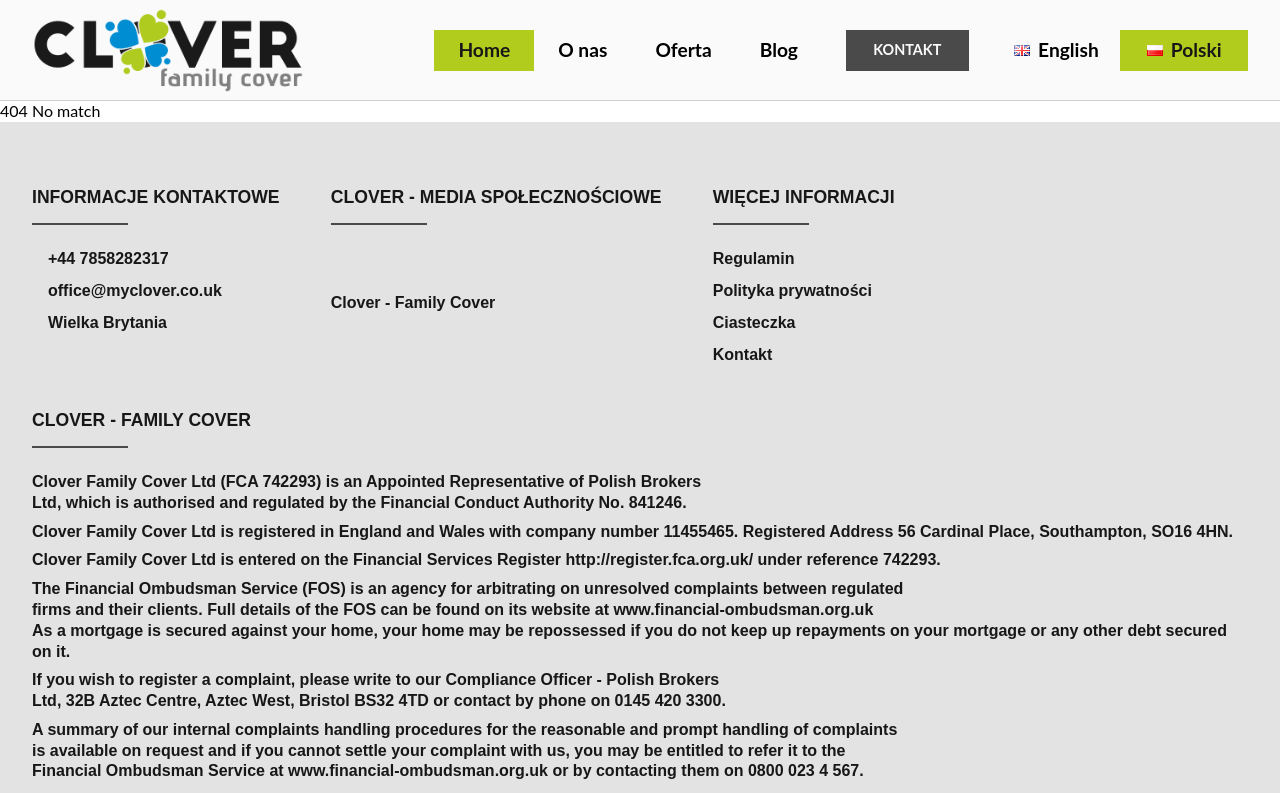
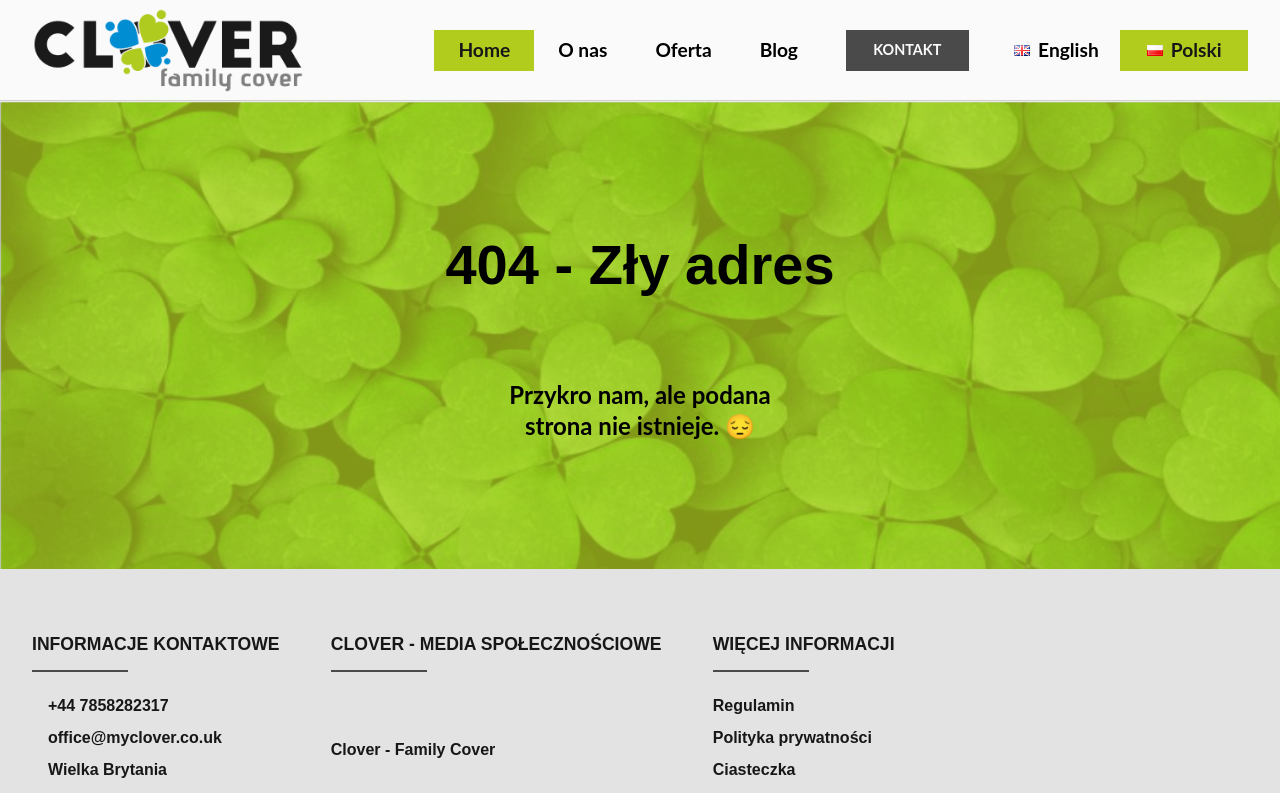
Before and after one commit to TZ-fn/MyClover, a React (Vite) app: page /privacy-policy in a window 1280 px wide. Shown: the top 793 px of the page. Built offline with nearby package versions, Linux system fonts and the light colour scheme; some icons are missing; a web font is replaced by a local one.

Commit message:
feat: add content to the 404 page

```diff
--- /dev/null
+++ b/src/pages/NoMatch/NoMatch.module.scss
@@ -0,0 +1,30 @@
+.noMatchContainer {
+  display: flex;
+  flex-direction: column;
+  align-items: center;
+  justify-content: center;
+  background-image: url("../../assets/clover.png");
+  background-size: 101%;
+  background-repeat: no-repeat;
+  padding: 8rem 31vw;
+  font-weight: 700;
+
+  @media (max-width: 1100px) {
+    padding: 5rem 10vw;
+  }
+
+  @media (max-width: 650px) {
+    background-size: 350%;
+  }
+}
+
+.noMatchHeader {
+  font-size: clamp(3.5rem, 3vw, 5rem);
+  font-family: "AlegreyaSans", sans-serif;
+  margin-bottom: clamp(1.5rem, 6vw, 8rem);
+}
+
+.noMatchText {
+  font-size: clamp(1.5rem, 1.5vw, 3rem);
+  text-align: center;
+}
--- a/src/pages/NoMatch/NoMatch.tsx
+++ b/src/pages/NoMatch/NoMatch.tsx
@@ -1,5 +1,15 @@
+import useTranslation from "hooks/useTranslation";
+import styles from "./NoMatch.module.scss";
+
 function NoMatch() {
-  return <>404 No match</>;
+  const translation = useTranslation()[0].pages.noMatch;
+
+  return (
+    <div className={styles.noMatchContainer}>
+      <h2 className={styles.noMatchHeader}>{translation.noMatchHeader}</h2>
+      <p className={styles.noMatchText}>{translation.noMatchText}</p>
+    </div>
+  );
 }
 
 export default NoMatch;
```
